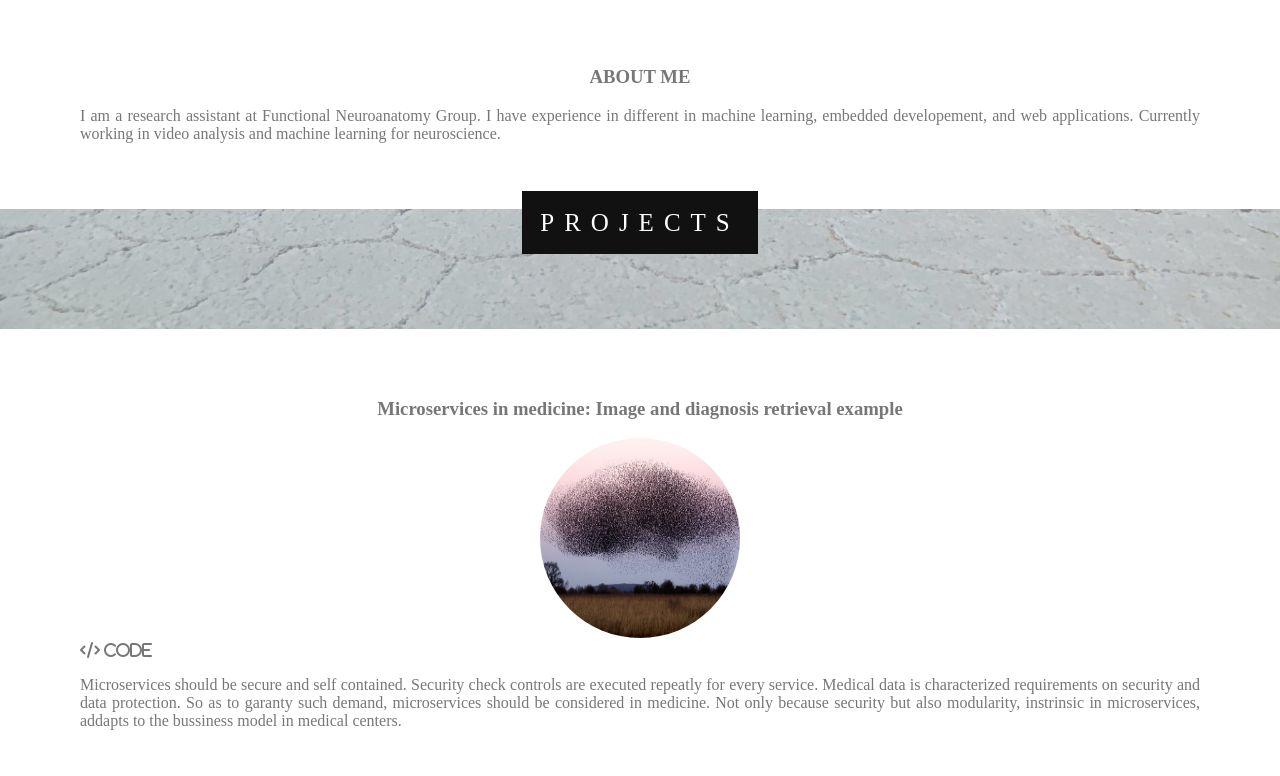
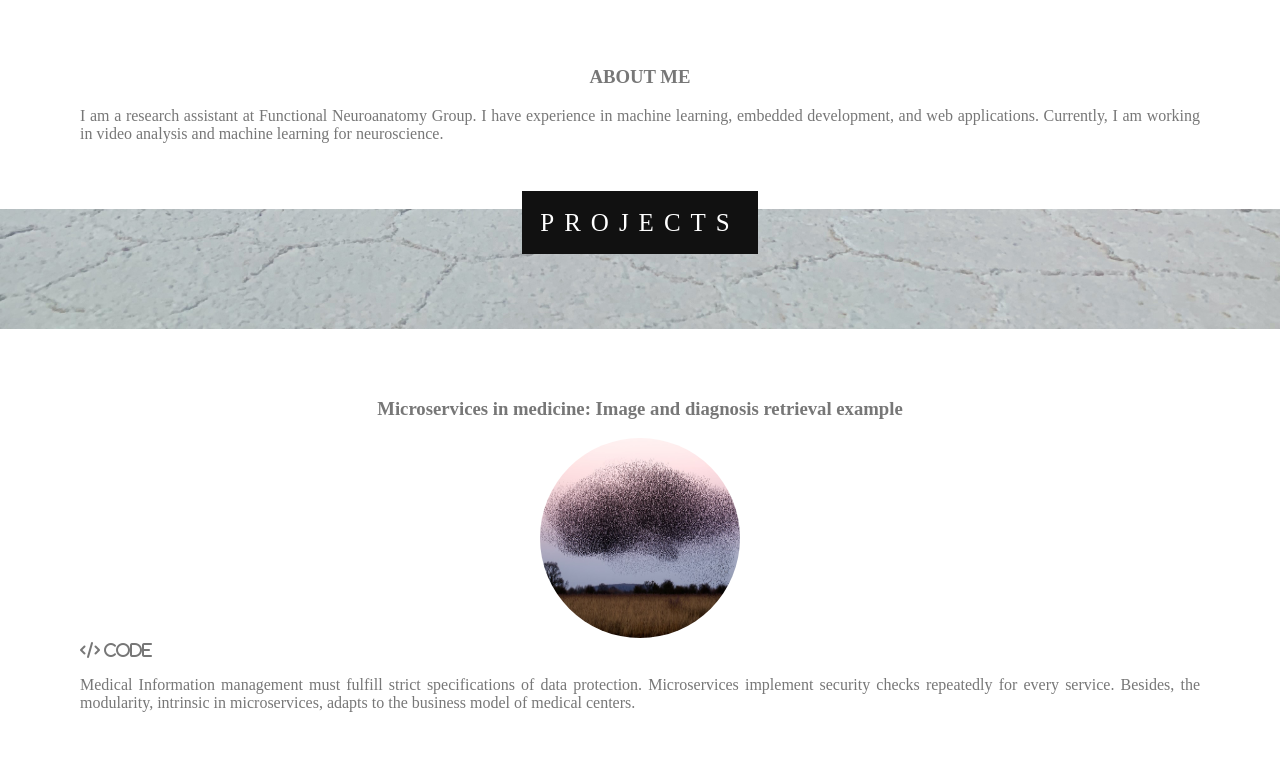
Before and after one commit to aiporre/aiporre.github.io, a plain HTML site: page index.html in a window 1280 px wide. Shown: the part 581-1357 px from the top of the page. Drawn offline with Linux system fonts and the light colour scheme.

Commit message:
fixed typo

```diff
--- a/index.html
+++ b/index.html
@@ -20,8 +20,7 @@
     </div>
     <div class="box-white">
         <h3 style="text-align:center;">ABOUT ME</h3>
-        <p>
-            I am a research assistant at <a href="http://www.ana.uni-heidelberg.de/index.php?id=ag-kuner"> Functional Neuroanatomy Group</a>. I have experience in different in machine learning, embedded developement, and web applications. Currently working in video analysis and machine learning for neuroscience. </p>
+        <p>I am a research assistant at <a href="http://www.ana.uni-heidelberg.de/index.php?id=ag-kuner"> Functional Neuroanatomy Group</a>. I have experience in machine learning, embedded development, and web applications. Currently, I am working in video analysis and machine learning for neuroscience.</p>
     </div>
     <div class="section-title">
         <span class="border">PROJECTS</span>
@@ -34,7 +33,7 @@
         <div class="icon">
             <a href="https://github.com/aiporre/microservices_example"><i class="fa fa-code"> code</i></a>
         </div>
-        <p>Microservices should be secure and self contained. Security check controls are executed repeatly for every service. Medical data is characterized requirements on security and data protection. So as to garanty such demand, microservices should be considered in medicine. Not only because security but also modularity, instrinsic in microservices, addapts to the bussiness model in medical centers.</p>
+        <p>Medical Information management must fulfill strict specifications of data protection. Microservices implement security checks repeatedly for every service.  Besides, the modularity, intrinsic in microservices, adapts to the business model of medical centers.</p>
     </div>
     <div class="section-title">
     </div>
```
